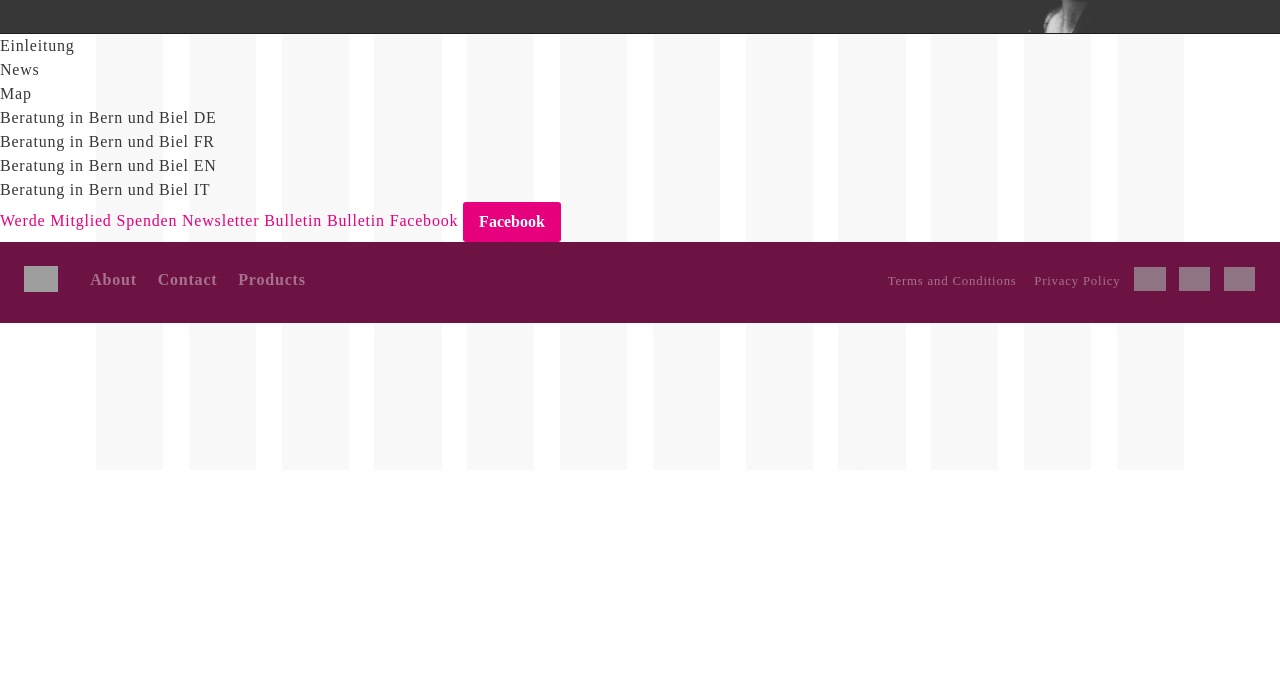
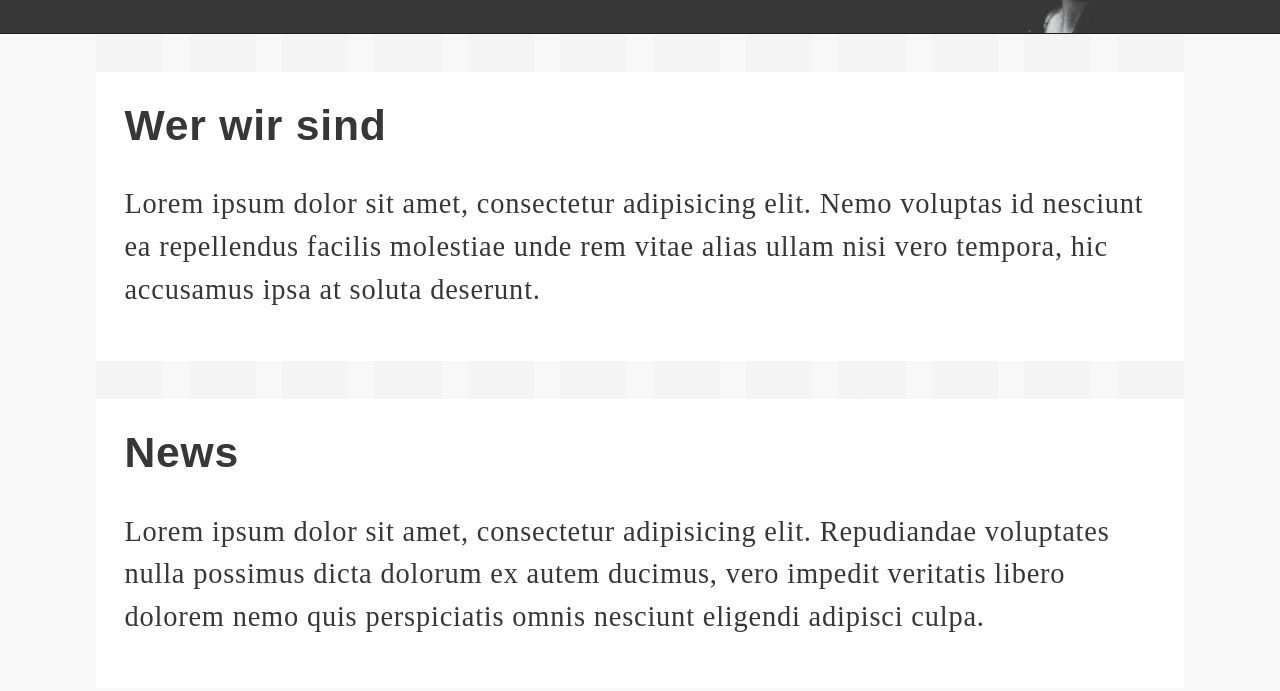
Before and after one commit to salamalala/sans-papier, a plain HTML site: page index.html in a window 1280 px wide. Shown: the part 330-1021 px from the top of the page. Before the commit the page ends 800 px from the top, so only its background shows below. Drawn offline with Linux system fonts and the light colour scheme; grey boxes are pictures that could not be loaded.

Commit message:
adding main content for index page

```diff
--- a/index.html
+++ b/index.html
@@ -7,6 +7,7 @@
   <link rel="stylesheet"  type="text/css" href="stylesheets/main.css"   />
 </head>
 <body>
+  <div class="wrapper-for-content-outside-of-footer">
 
     <header class="navigation" role="banner">
 
@@ -48,12 +49,18 @@
 
     <main>
 
-    <div>
-      Einleitung
+      <div class="wer big-text-index">
+        <h2>Wer wir sind</h2>
+        <p>
+          Lorem ipsum dolor sit amet, consectetur adipisicing elit. Nemo voluptas id nesciunt ea repellendus facilis molestiae unde rem vitae alias ullam nisi vero tempora, hic accusamus ipsa at soluta deserunt.
+        </p>
       </div>
 
-    <div>
-      News
+      <div class="news big-text-index">
+        <h2>News</h2>
+        <p>
+         Lorem ipsum dolor sit amet, consectetur adipisicing elit. Repudiandae voluptates nulla possimus dicta dolorum ex autem ducimus, vero impedit veritatis libero dolorem nemo quis perspiciatis omnis nesciunt eligendi adipisci culpa.
+       </p>
      </div>
 
      <div>
@@ -96,9 +103,9 @@
 
    </main>
 
-  <!--<div class="wrapper-for-content-outside-of-footer">
-     Uncomment this whole section for a sticky footer. The content of the page should be inside of this .wrapper-for-content-outside-of-footer
-  </div>-->
+
+
+
 
    <footer class="footer-2" role="contentinfo">
     <div class="footer-logo">
@@ -130,6 +137,8 @@
     </div>
   </footer>
 
+</div>
+
 
 
 </body>
--- a/stylesheets/sass/base/_variables.scss
+++ b/stylesheets/sass/base/_variables.scss
@@ -23,7 +23,7 @@ $pink: #e6007e;
 $green: #adce6d;
 $dark-gray:  #373737;
 $medium-gray: #bfbcb8;
-$light-gray: #e3dfdb;
+$light-gray: #f8f8f8;
 
 // Font Colors
 $base-background-color: #fff;
--- a/stylesheets/sass/main.scss
+++ b/stylesheets/sass/main.scss
@@ -3,7 +3,7 @@ $visual-grid: true;
 @import "neat/neat";
 @import "base/base";
 
-
+@import "partials/general";
 @import "partials/header";
 @import "partials/main";
 @import "partials/footer";
--- /dev/null
+++ b/stylesheets/sass/partials/_general.scss
@@ -0,0 +1,3 @@
+body{
+  background-color: $light-gray;
+}
--- a/stylesheets/sass/partials/_header.scss
+++ b/stylesheets/sass/partials/_header.scss
@@ -2,7 +2,6 @@ header.navigation {
   $base-border-radius: 3px !default;
   $large-screen: em(860) !default;
   $navigation-padding: 1em;
-  // $darkgrey: #181716;
   $navigation-background: $dark-gray;
 
   $navigation-color: transparentize(white, 0.2);
--- a/stylesheets/sass/partials/_main.scss
+++ b/stylesheets/sass/partials/_main.scss
@@ -0,0 +1,11 @@
+main{
+  @include clearfix;
+  @include outer-container;
+
+  .big-text-index{
+    @include padding(1em);
+    margin-top: modular-scale(1);
+    font-size: $big-font-size;
+    background-color: white;
+  }
+}
```
Also changed, not shown: stylesheets/main.css, 1 other file. Lines whose indentation alone changed are shown as unchanged.
